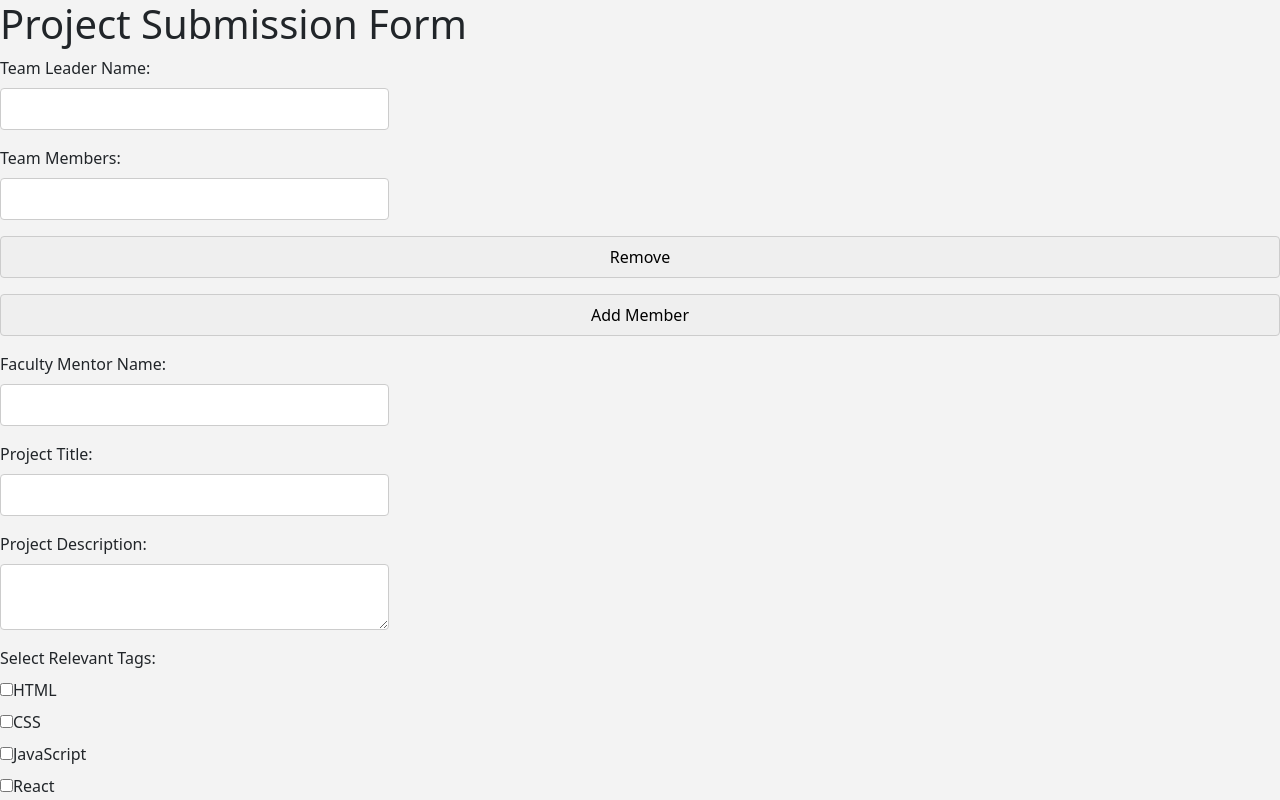
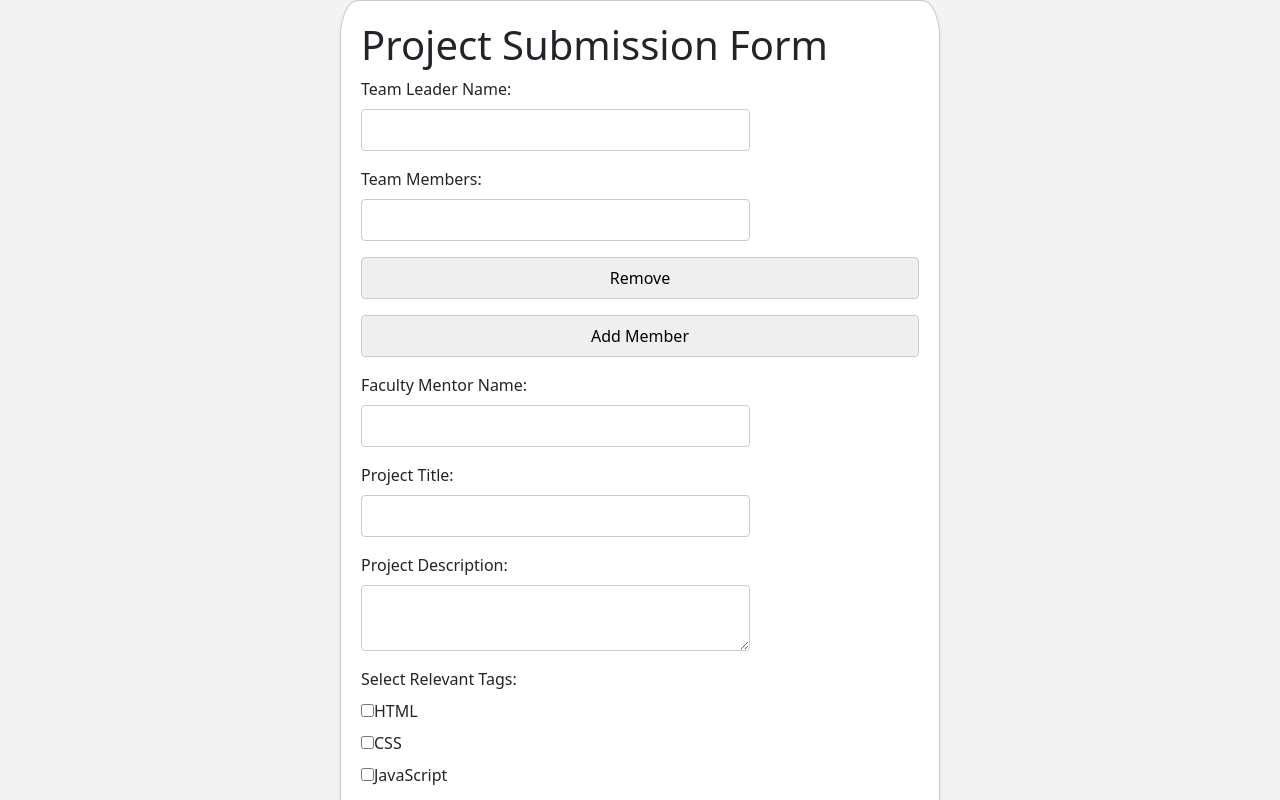
Before and after one commit to tashviks/SIH-Fend, a React (Create React App) app: page /addproject in a window 1280 px wide. Shown: the top 800 px of the page. Built offline with nearby package versions, Linux system fonts and the light colour scheme.

Commit message:
changed add project css

```diff
--- a/src/components/Footer/Footer.jsx
+++ b/src/components/Footer/Footer.jsx
@@ -5,7 +5,6 @@ const Footer = () => {
     return (
         <>
             <div className="Footer">
-                <a id="Footer"></a>
                 <div className="container">
                     <div className="row">
                         <div className="col-md-6 col-lg-5 col-12 ft-1">
--- a/src/components/Project-Card/university-Card.jsx
+++ b/src/components/Project-Card/university-Card.jsx
@@ -5,7 +5,6 @@ const universityCard = () => {
     return(
         <>
         <div className='university-card'>
-            <a id="uniCard"></a>
             <h3>University Name</h3>
             <Cards/>
         </div>
--- a/src/css/addproject.css
+++ b/src/css/addproject.css
@@ -1,12 +1,11 @@
 .form-container {
-    /* border: 1px solid #ccc;
+    border: 1px solid #ccc;
     box-shadow: 0 2px 4px rgba(0, 0, 0, 0.1);
     padding: 20px;
     max-width: 600px;
     margin: 0 auto;
     background-color: #fff;
-    border-radius: 3%; */
-    /* display: flex; */
+    border-radius: 3%;
   }
 
 
```
